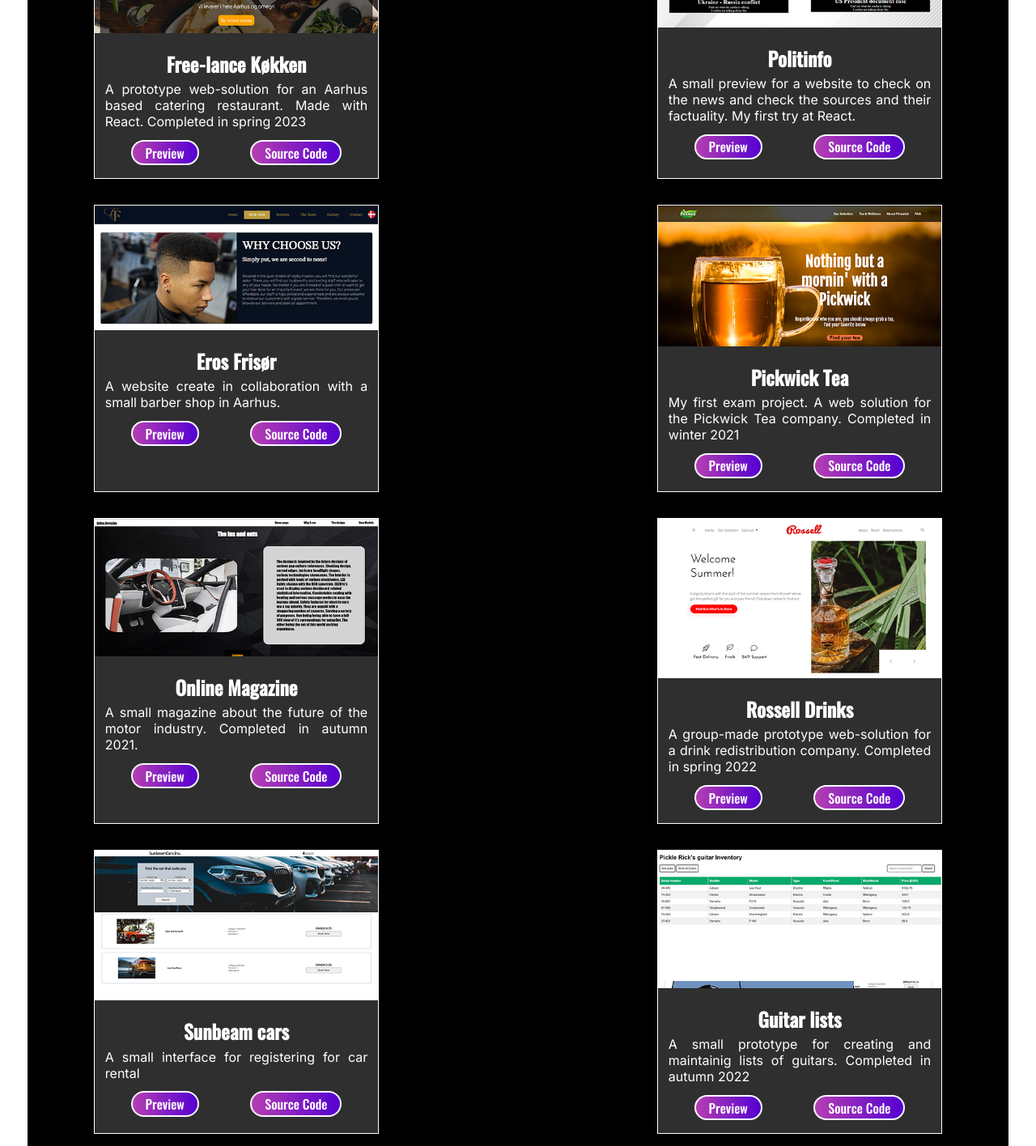
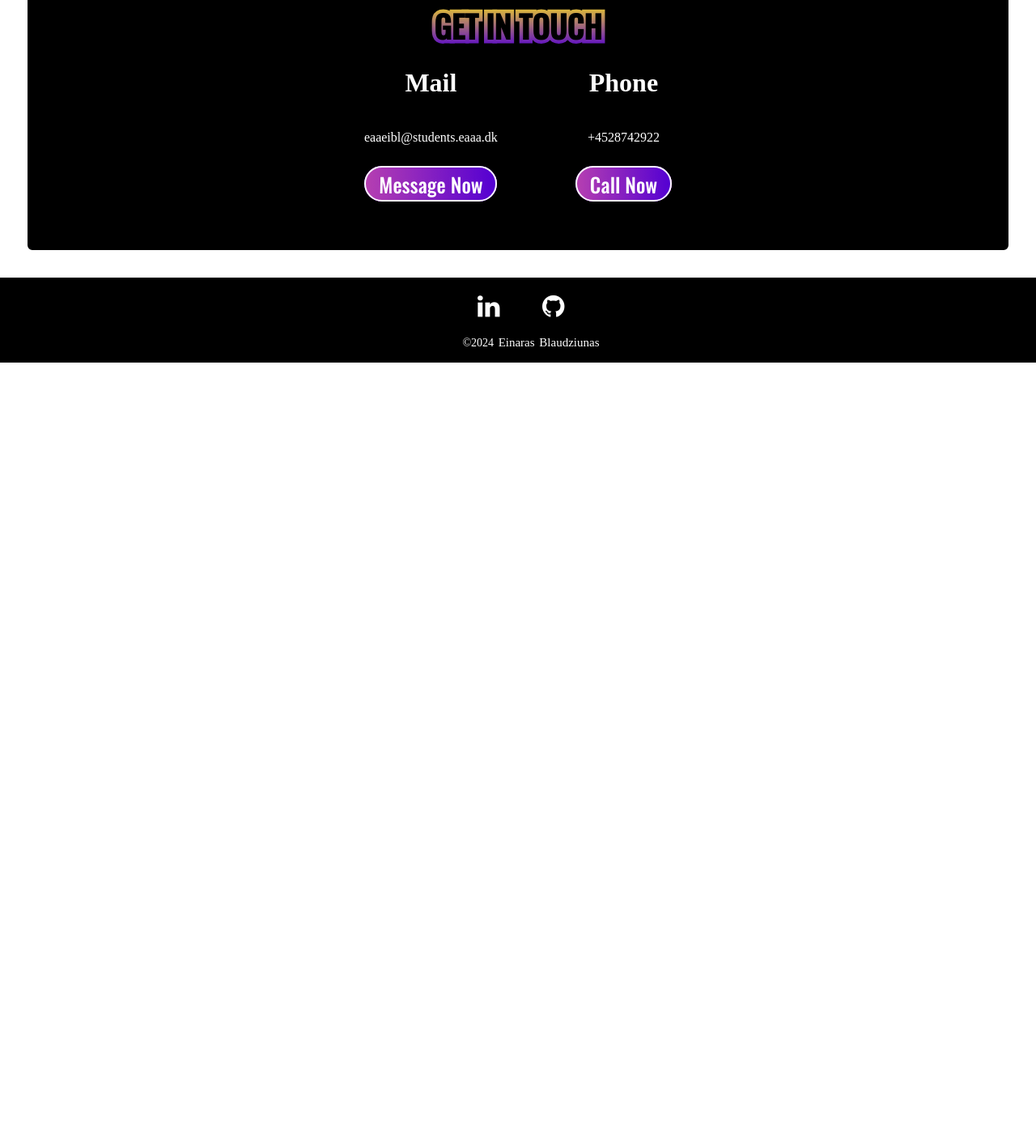
Before and after one commit to 3IN4R/My-Portfolio, a plain HTML site: page index.html in a window 1280 px wide. Shown: the part 3584-5000 px from the top of the page at 81% size. After the commit the page ends 4032 px from the top, so only its background shows below. Drawn offline with Linux system fonts and the light colour scheme; files whose address does not match are found by name.

Commit message:
Add files via upload

```diff
--- a/index.html
+++ b/index.html
@@ -163,32 +163,6 @@
     </div>
 </div></div>
     </div>
-<!--
-<div id="skills-section">
-    <h1>Skills</h1>
-    <div class="container">
-
-
-                <h1 class="skill-text2">HTML</h1>
-            <img class="skillnew" src="/img/html-icon.svg">
-
-
-       <div class="progress">
-        <div class="progress-bar" data-progress="100">
-            <span>100%</span>
-        </div> </div>
-
-
-    <p style="color: rgb(255, 255, 255);">CSS</p>
-       <div class="progress">
-        <div class="progress-bar" data-progress="100">
-            <span>100%</span>
-        </div>
-    </div>
-
-    </div>
-
-</div>--->
 </div>
 
 <a href="#portfolio">
@@ -286,124 +260,7 @@
              </a></div>
        </div>
 
-       <div class="card">
-        <img src="/img/catering.png" alt="Website preview" style="width:100%">
-       <div class="card-content"> <h1>Free-lance Køkken</h1>
-        <p>A prototype web-solution for an Aarhus based catering restaurant. Made with React. Completed in spring 2023</p>
-        <div class="refbuttons">
-        <a class="btnproj" href="https://freelancekokken.einblau.dk/" target="_blank">
-            Preview
-        </a>
-        <a class="btnproj" href="https://github.com/3IN4R/freelancekokkenrawcode" target="_blank">
-            Source Code
-        </a></div></div>
-      </div>
 
-
-      <div class="card">
-        <img src="/img/politinfo.png" alt="Website preview" style="width:100%">
-        <div class="card-content"><h1>Politinfo</h1>
-
-        <p>A small preview for a website to check on the news and check the sources and their factuality. My first try at React.</p>
-        <div class="refbuttons">
-        <a class="btnproj" href="https://politinfo.einblau.dk/" target="_blank">
-            Preview
-        </a>
-        <a class="btnproj" href="https://github.com/3IN4R/PolitinfoV2" target="_blank">
-            Source Code
-        </a></div></div>
-      </div>
-
-
-
-  <div class="card">
-    <img src="/img/eros.png" alt="Website preview" style="width:100%">
-    <div class="card-content"><h1>Eros Frisør</h1>
-    <p>A website create in collaboration with a small barber shop in Aarhus.</p>
-    <div class="refbuttons">
-    <a class="btnproj" href="https://erosfrisorupdate.einblau.dk/" target="_blank">
-        Preview
-    </a>
-    <a class="btnproj" href="https://github.com/3IN4R/Eros-Friseur" target="_blank">
-        Source Code
-    </a></div></div>
-  </div>
-
-  <div class="card">
-    <img src="/img/pickwick.png" alt="Website preview" style="width:100%">
-    <div class="card-content"> <h1>Pickwick Tea</h1>
-    <p>My first exam project. A web solution for the Pickwick Tea company. Completed in winter 2021</p>
-    <div class="refbuttons">
-    <a class="btnproj" href="https://pickwick.einblau.dk/" target="_blank">
-        Preview
-    </a>  <a class="btnproj" href='https://github.com/3IN4R/Xam' target="_blank">
-        Source Code
-    </a></div></div>
-  </div>
-
-  <div class="card">
-    <img src="/img/onmag.png" alt="Website preview" style="width:100%">
-    <div class="card-content"><h1>Online Magazine</h1>
-    <p>A small magazine about the future of the motor industry. Completed in autumn 2021.</p>
-    <div class="refbuttons">
-    <a class="btnproj" href="https://onmag.einblau.dk/" target="_blank">
-        Preview
-    </a>  <a class="btnproj" href="https://github.com/3IN4R/onmag" target="_blank">
-        Source Code
-    </a> </div></div>
-  </div>
-
-  <div class="card">
-    <img src="/img/ros.png" alt="Website preview" style="width:100%">
-    <div class="card-content"> <h1>Rossell Drinks</h1>
-    <p>A group-made prototype web-solution for a drink redistribution company. Completed in spring 2022</p>
-    <div class="refbuttons">
-    <a class="btnproj" href="https://updated.einblau.dk/" target="_blank">
-        Preview
-    </a>  <a class="btnproj" href="https://github.com/3IN4R/rossell" target="_blank">
-        Source Code
-    </a> </div></div>
-  </div>
-
-
-
-
-
- <div class="card">
-    <img src="/img/sunb.png" alt="Website preview" style="width:100%">
-    <div class="card-content"> <h1>Sunbeam cars</h1>
-    <p>A small interface for registering for car rental</p>
-    <div class="refbuttons">
-    <a class="btnproj" href="https://Sunbeam.einblau.dk/" target="_blank">
-        Preview
-    </a>  <a class="btnproj" href="https://github.com/3IN4R/Sunbeams" target="_blank">
-        Source Code
-    </a> </div></div>
-  </div>
-
-<div class="card">
-    <img src="/img/guitarli.png" alt="Website preview" style="width:100%">
-    <div class="card-content">  <h1>Guitar lists</h1>
-    <p>A small prototype for creating and maintainig lists of guitars. Completed in autumn 2022</p>
-    <div class="refbuttons">
-    <a class="btnproj" href="https://ricksguitars.einblau.dk/" target="_blank">
-        Preview
-    </a>  <a class="btnproj" href="https://github.com/3IN4R/guitarlists" target="_blank">
-        Source Code
-    </a> </div></div>
-  </div>
-
-  <div class="card">
-    <img src="/img/swrm.png" alt="Website preview" style="width:100%">
-    <div class="card-content"> <h1>Shawarma King</h1>
-    <p>A result of a group project in 2021 autumn. A website for a local business in Aarhus.</p>
-    <div class="refbuttons">
-    <a class="btnproj" href="https://swrmkng.einblau.dk/" target="_blank">
-        Preview
-    </a>  <a class="btnproj" href="https://github.com/3IN4R/shawarmaking" target="_blank">
-        Source Code
-    </a> </div>
-  </div></div>
 </section>
 </div>
 </div>
```
